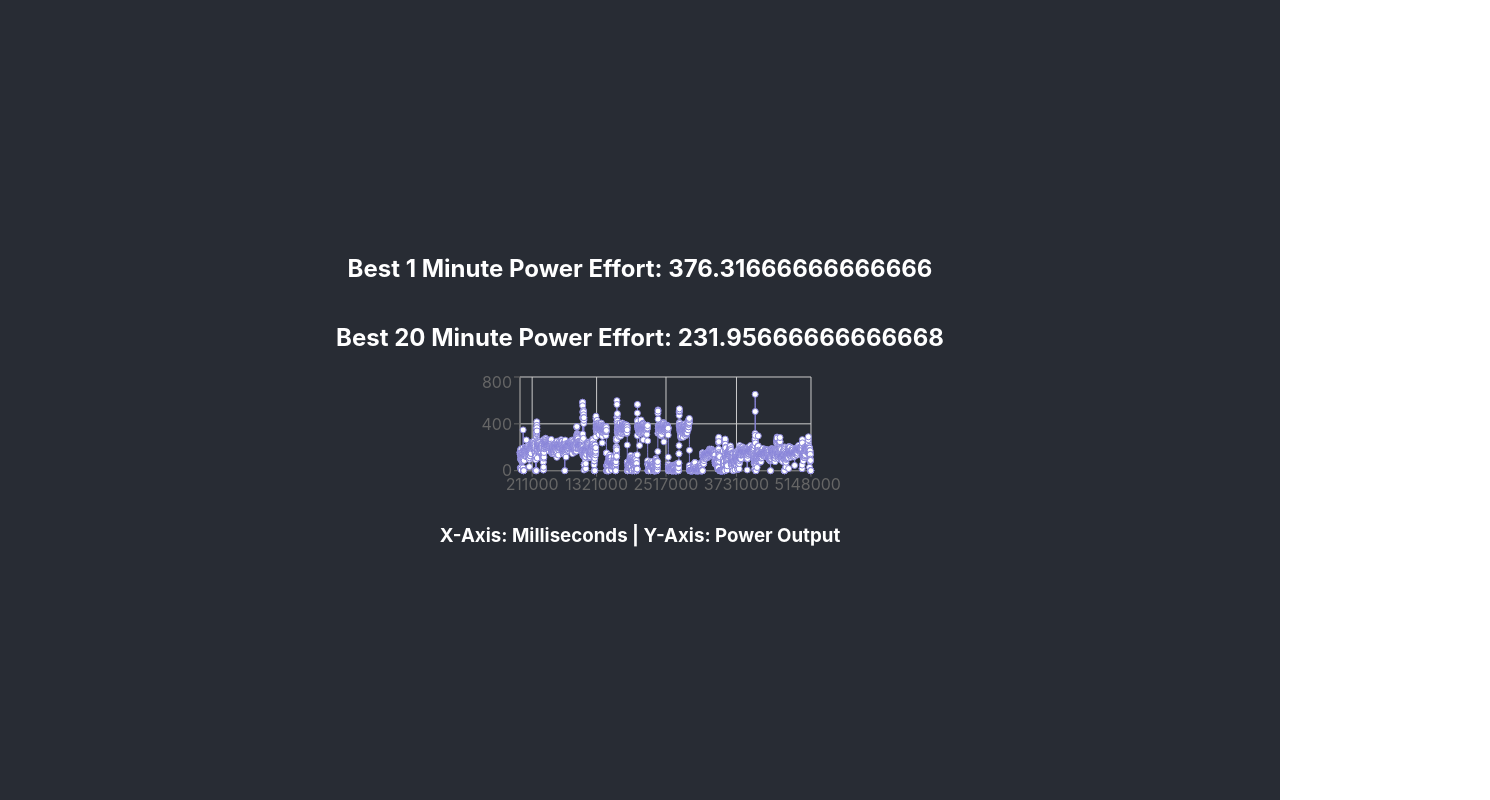
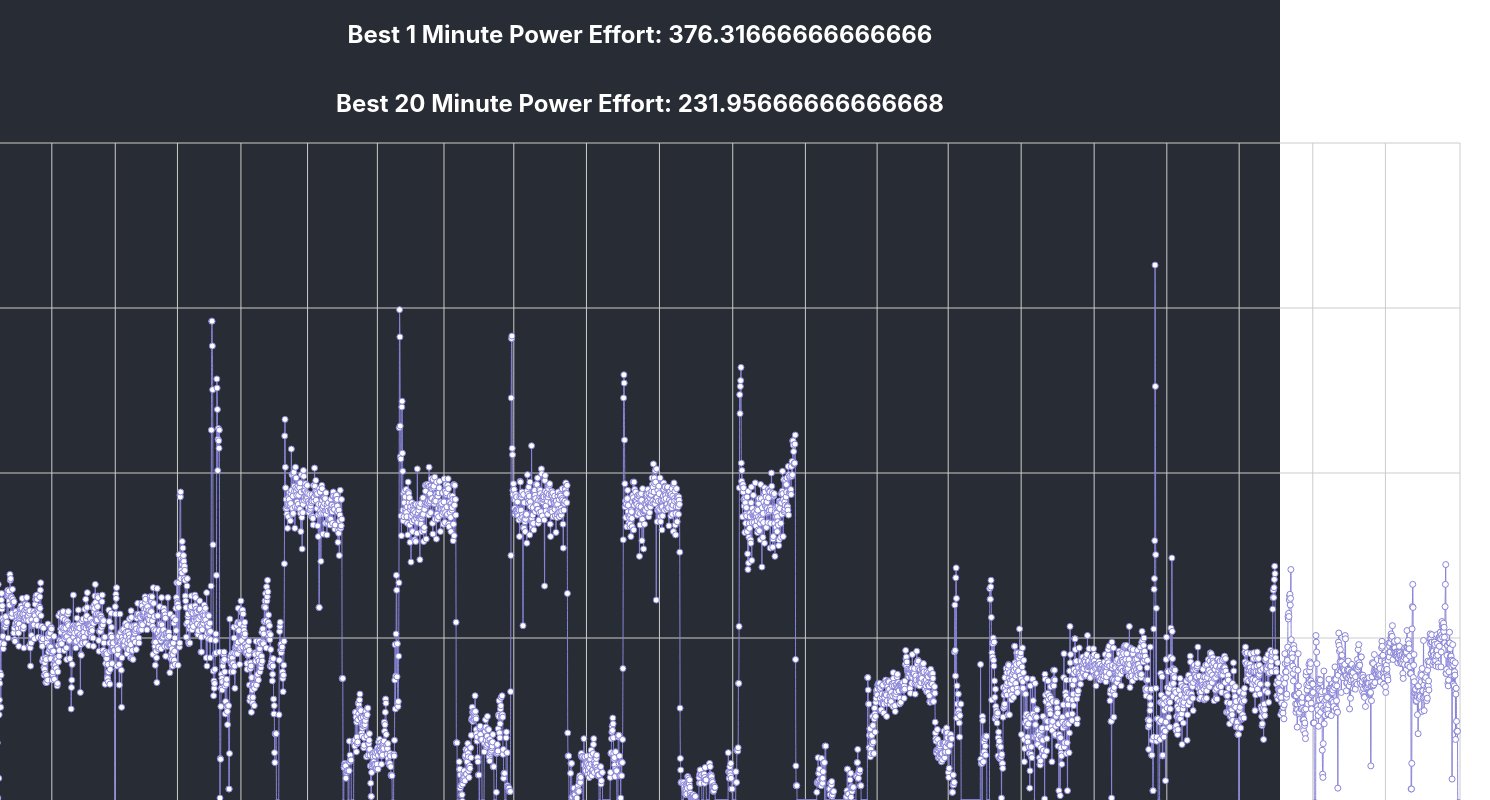
Before and after one commit to phillipmerriman/boulder-frontend-test, a React (Create React App) app: page / in a window 1280 px wide. Shown: the top 800 px of the page, 1490 px wide, since content can reach past the window. Built offline with nearby package versions, Linux system fonts and the light colour scheme.

Commit message:
updated styling for PowerOutputChart.js

```diff
--- a/src/Components/PowerOutputChart/PowerOutputChart.js
+++ b/src/Components/PowerOutputChart/PowerOutputChart.js
@@ -1,4 +1,4 @@
-import React from 'react';
+import React from "react";
 import {
   LineChart,
   Line,
@@ -7,16 +7,19 @@ import {
   CartesianGrid,
   Tooltip,
   ResponsiveContainer,
-} from 'recharts';
+} from "recharts";
 
-import GraphTip from '../GraphTip/GraphTip';
+import GraphTip from "../GraphTip/GraphTip";
 
 const PowerOutputChart = (props) => {
   const { msAndPower } = props;
 
   return (
     <div data-testid='powerOutputChart' >
-      <ResponsiveContainer width='100%' aspect={3}>
+      <ResponsiveContainer
+        width={1700}
+        height={700}
+      >
         <LineChart
           width={500}
           height={300}
@@ -29,13 +32,13 @@ const PowerOutputChart = (props) => {
           }}
         >
           <CartesianGrid />
-          <XAxis dataKey='millisecondOffset' />
+          <XAxis dataKey="millisecondOffset" />
           <YAxis />
           <Tooltip />
           <Line
-            type='monotone'
-            dataKey='power'
-            stroke='#8884d8'
+            type="monotone"
+            dataKey="power"
+            stroke="#8884d8"
             activeDot={{ r: 8 }}
           />
         </LineChart>
```
Also changed, not shown: 2 other files (tests, documents, lock files or other folders).
